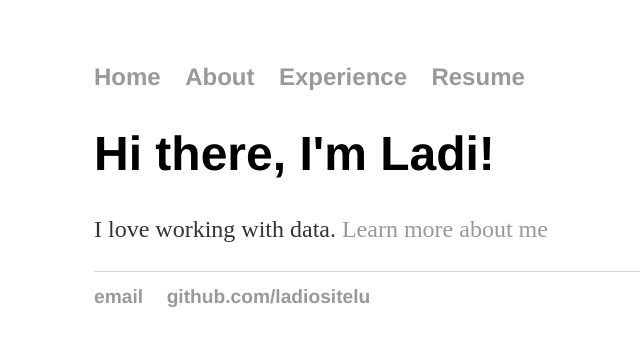
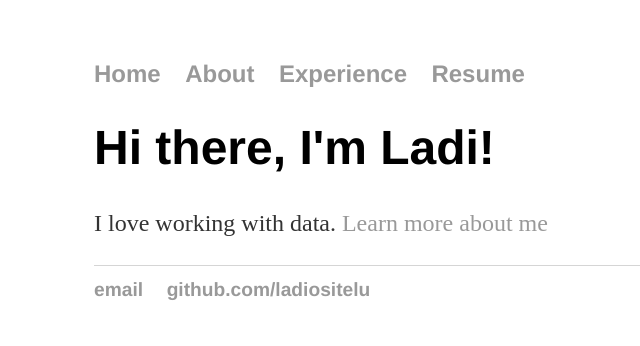
Before and after one commit to ladiositelu/ladiositelu.github.io, a Jekyll site: the page built from index.html, in a window 1280 px wide. Shown: the top 346 px of the page, without its empty margins (98-738 px from the left). Built offline with Jekyll 4.4.1, drawn with Linux system fonts in a browser that asks for light colours.

Commit message:
Update main.css

```diff
--- a/css/main.css
+++ b/css/main.css
@@ -18,7 +18,6 @@
 li {
     font-family:'Helvetica', 'Arial', 'Sans-Serif';
     font-size: 1.5em;
-    line-height: 1.4em;
     color: #333;
 }
 
```
